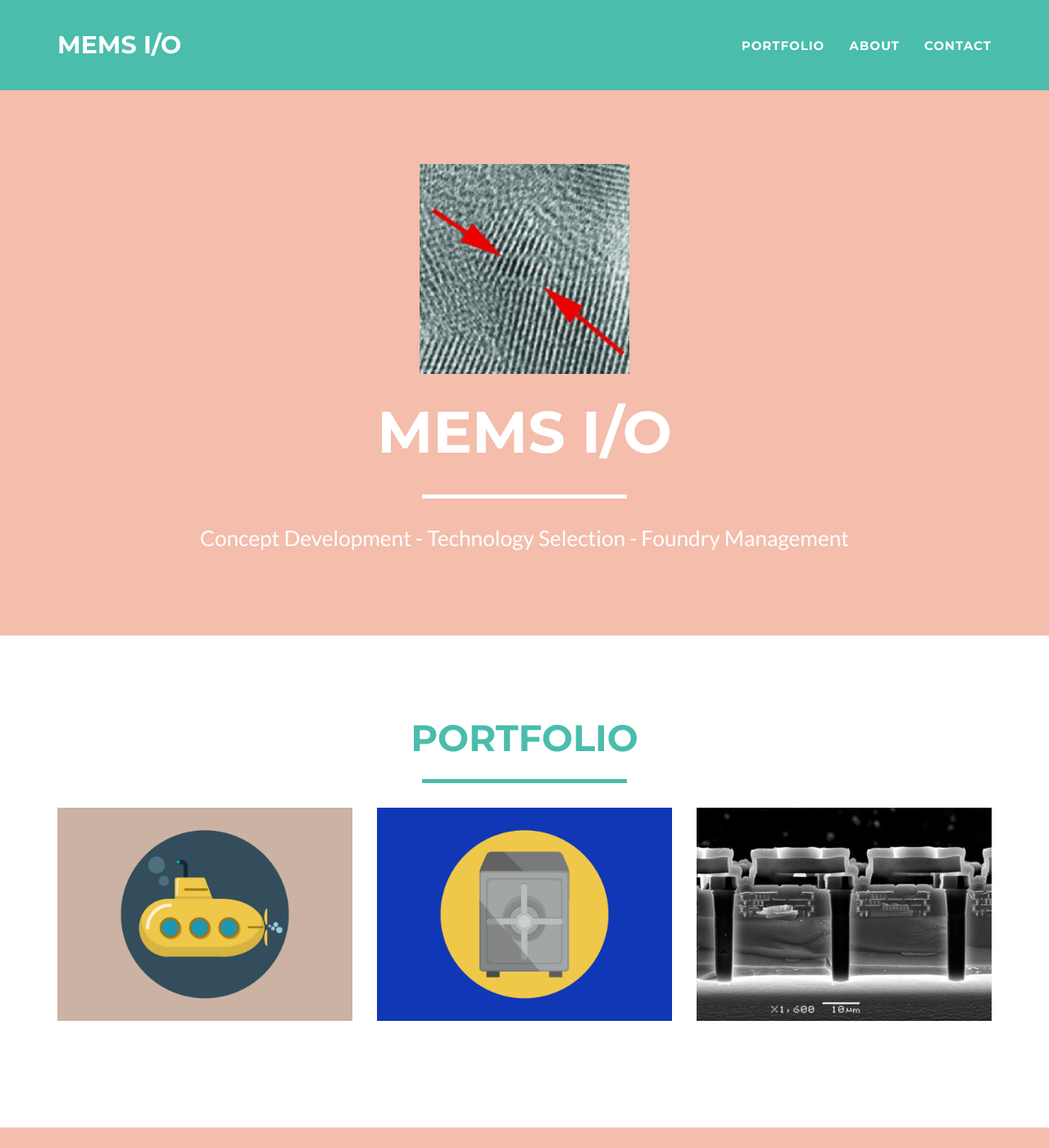
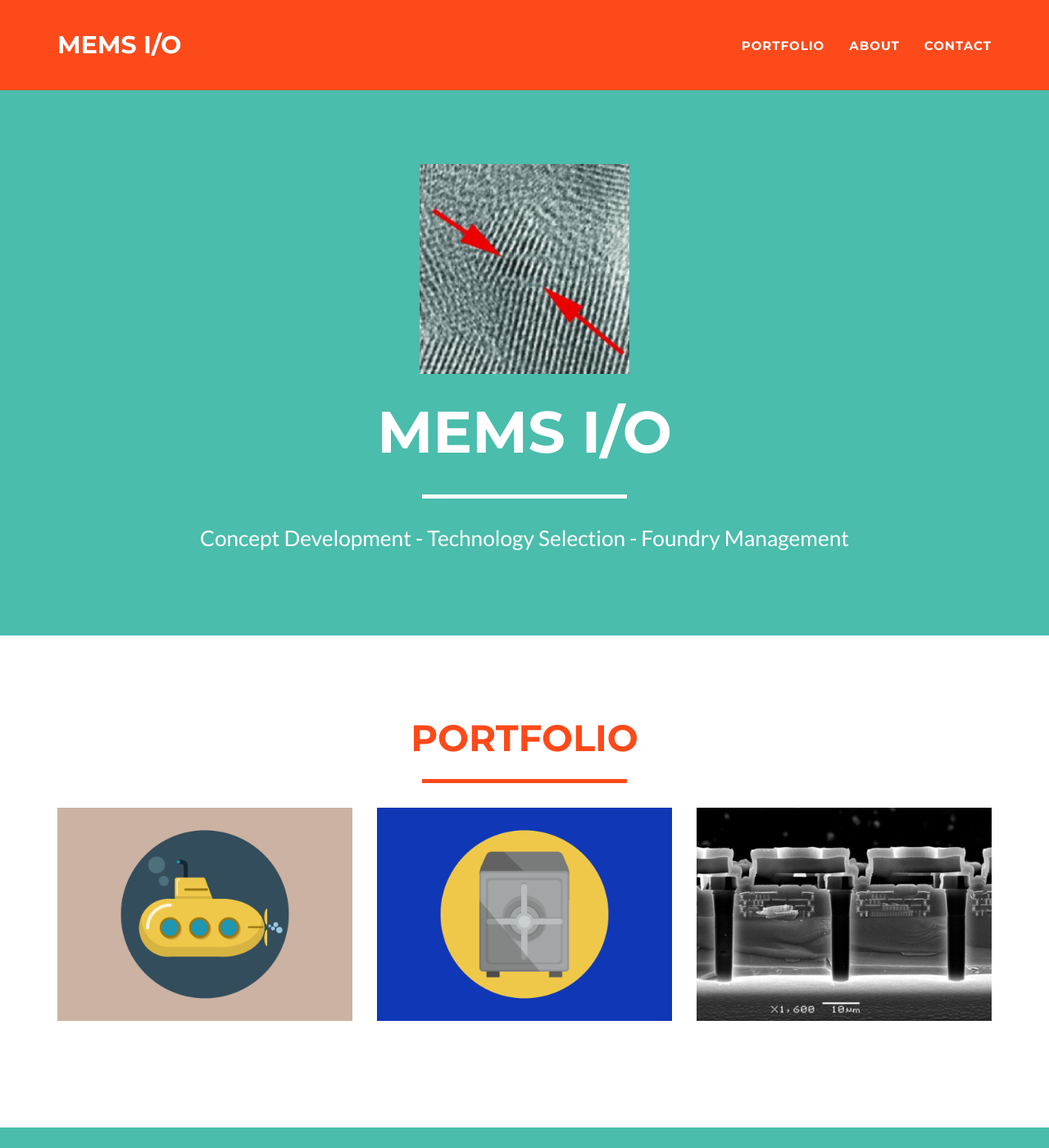
Before and after one commit to memsio/memsio.github.io, a Jekyll site: the page built from index.html, in a window 1280 px wide and 1400 px high. Shown: the whole window at 82% size. Built offline with Jekyll 4.4.1, drawn with Linux system fonts in a browser that asks for light colours.

Commit message:
Update _config.yml

```diff
--- a/_config.yml
+++ b/_config.yml
@@ -25,9 +25,9 @@ contact: static
 
 # Color settings (hex-codes without the leading hash-tag)
 color:
-  primary: f4bdac #80B3FF
+  primary: 4abdac
   # primary-rgb: "100, 100, 100" #"128,179,255"
-  secondary: 4abdac
+  secondary: fc4a1a
   secondary-dark: fc4a1a #A2122F
 
 # Footer settings
```
